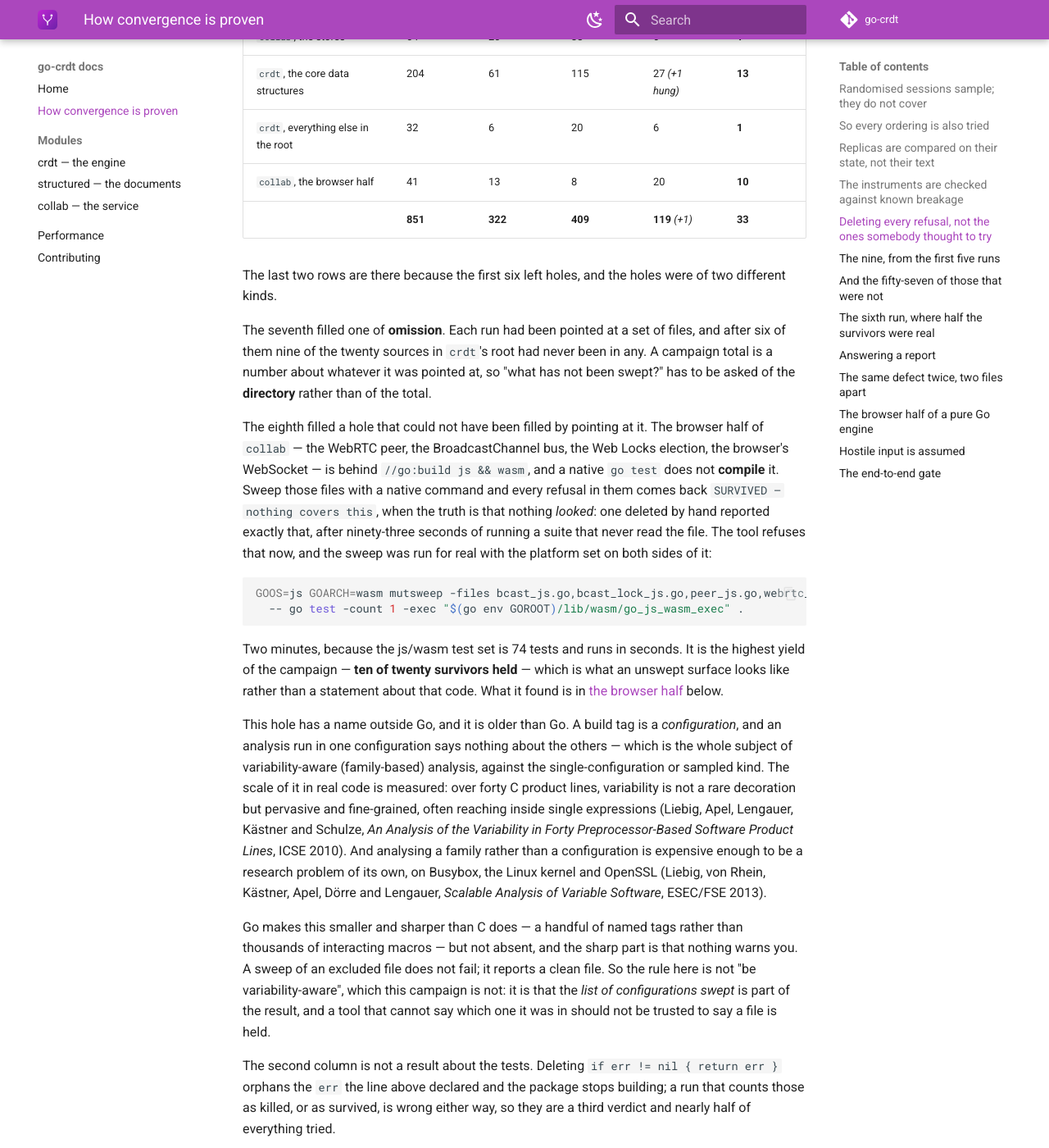
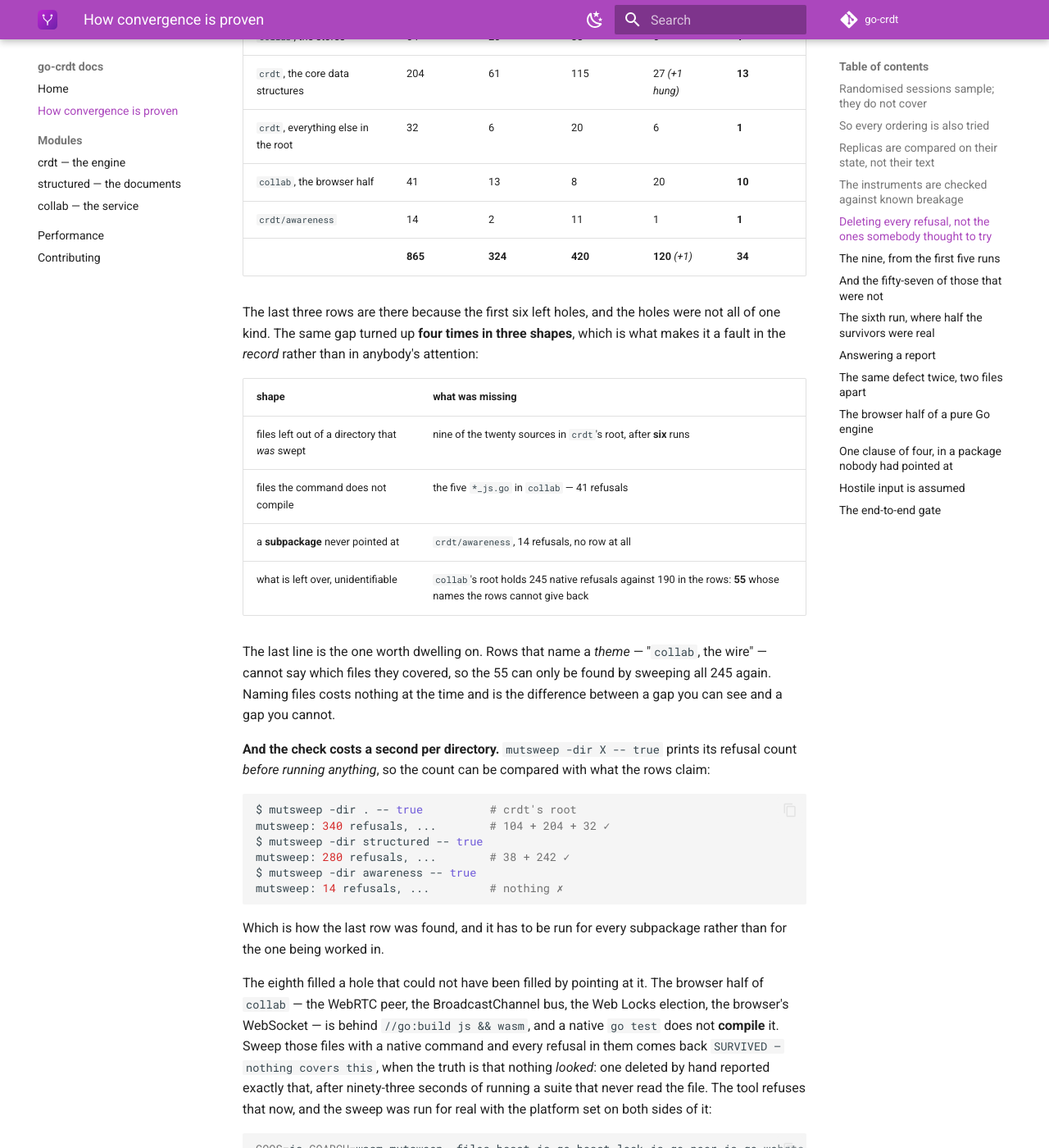
Before and after one commit to go-crdt/docs, an MkDocs documentation site: the page built from docs/methodology.md, in a window 1280 px wide and 1400 px high, scrolled down 1950 px. Shown: the whole window at 82% size. Built offline with MkDocs 1.6.1 and Material for MkDocs 9.7.7, drawn with Linux system fonts in a browser that asks for light colours; the version menu is left out; some of the changed text lies outside the part shown.

Commit message:
methodology: the directory check, and a subpackage nobody had pointed at (#23)
865 refusals, 34 held. The new row is crdt/awareness -- fourteen refusals that
had been in no run, because the campaign's rows named crdt's root and
crdt/structured and this is neither.

That makes four instances of one gap in three shapes, and the page now says so
in a table, because four instances means the fault is in the RECORD rather than
in anybody's attention: files left out of a directory that was swept, files the
command does not compile, a subpackage never pointed at, and what is left over
and cannot be identified at all -- collab's root holds 245 native refusals
against 190 in the rows, and rows that name a THEME cannot say which 55 are
missing.

So the page carries the control, which costs a second per directory:
`mutsweep -dir X -- true` prints its refusal count before running anything, so
it can be compared with what the rows claim. On crdt: root 340 = 104+204+32,
structured 280 = 38+242, awareness 14 = nothing. That is how the row was found,
and it has to be run for every subpackage rather than for the one being worked
in.

The finding itself is a clause, not a guard. gone > 1 keeps the encoding
canonical -- the same state being the same bytes -- and without it a present
participant can be written 255 different ways, every one of them re-encoding to
the same thing. Which of that line's four clauses carries it was measured:
dropping only gone > 1 turns the test red, dropping only the three !okN checks
leaves the suite green.

Co-authored-by: Claude Opus 5 <noreply@anthropic.com>

````diff
--- a/docs/methodology.md
+++ b/docs/methodology.md
@@ -77,16 +77,41 @@ Eight runs, the last finished 2026-10-11:
 | `crdt`, the core data structures | 204 | 61 | 115 | 27 *(+1 hung)* | **13** |
 | `crdt`, everything else in the root | 32 | 6 | 20 | 6 | **1** |
 | `collab`, the browser half | 41 | 13 | 8 | 20 | **10** |
-| | **851** | **322** | **409** | **119** *(+1)* | **33** |
+| `crdt/awareness` | 14 | 2 | 11 | 1 | **1** |
+| | **865** | **324** | **420** | **120** *(+1)* | **34** |
 
-The last two rows are there because the first six left holes, and the holes were
-of two different kinds.
+The last three rows are there because the first six left holes, and the holes
+were not all of one kind. The same gap turned up **four times in three shapes**,
+which is what makes it a fault in the *record* rather than in anybody's
+attention:
 
-The seventh filled one of **omission**. Each run had been pointed at a set of
-files, and after six of them nine of the twenty sources in `crdt`'s root had
-never been in any. A campaign total is a number about whatever it was pointed
-at, so "what has not been swept?" has to be asked of the **directory** rather
-than of the total.
+| shape | what was missing |
+| --- | --- |
+| files left out of a directory that *was* swept | nine of the twenty sources in `crdt`'s root, after **six** runs |
+| files the command does not compile | the five `*_js.go` in `collab` — 41 refusals |
+| a **subpackage** never pointed at | `crdt/awareness`, 14 refusals, no row at all |
+| what is left over, unidentifiable | `collab`'s root holds 245 native refusals against 190 in the rows: **55** whose names the rows cannot give back |
+
+The last line is the one worth dwelling on. Rows that name a *theme* —
+"`collab`, the wire" — cannot say which files they covered, so the 55 can only be
+found by sweeping all 245 again. Naming files costs nothing at the time and is
+the difference between a gap you can see and a gap you cannot.
+
+**And the check costs a second per directory.** `mutsweep -dir X -- true` prints
+its refusal count *before running anything*, so the count can be compared with
+what the rows claim:
+
+```sh
+$ mutsweep -dir . -- true          # crdt's root
+mutsweep: 340 refusals, ...        # 104 + 204 + 32 ✓
+$ mutsweep -dir structured -- true
+mutsweep: 280 refusals, ...        # 38 + 242 ✓
+$ mutsweep -dir awareness -- true
+mutsweep: 14 refusals, ...         # nothing ✗
+```
+
+Which is how the last row was found, and it has to be run for every subpackage
+rather than for the one being worked in.
 
 The eighth filled a hole that could not have been filled by pointing at it. The
 browser half of `collab` — the WebRTC peer, the BroadcastChannel bus, the Web
@@ -387,6 +412,39 @@ a value nothing constructs, and one still blocked on a fixture — `OpenBroadcas
 *succeeds* on a context that is already over, because a tab alone in a room becomes
 its host immediately and the election never waits for anything.
 
+## One clause of four, in a package nobody had pointed at
+
+`crdt/awareness` carries presence — who is here, where their cursor is — which is
+the busiest thing on this wire, and its fourteen refusals had been in no run. One
+survived:
+
+```go
+site, ok1 := d.uvarint()
+clock, ok2 := d.uvarint()
+gone, ok3 := d.byteValue()
+if !ok1 || !ok2 || !ok3 || gone > 1 {   // ← deleted
+    return ErrMalformed
+}
+out := Update{..., Gone: gone == 1}
+```
+
+What the `gone > 1` clause keeps is the encoding being **canonical** — the same
+state being the same bytes — which is what lets snapshots here be compared by
+their bytes, and which every other decoder in `crdt` insists on. Without it,
+`gone == 1` reads 2, 7 and 255 all as *false*, so one present participant can be
+written **255 different ways**. Measured on a real update:
+
+| gone byte | with the clause | without it |
+| --- | --- | --- |
+| 0 | accepted, re-encodes to the same bytes | same |
+| 2, 7, 255 | refused | accepted, re-encodes to **different** bytes |
+
+Which of the four clauses carries it was measured too, because that line is four
+decisions in one: dropping only `gone > 1` turns the new test red, and dropping
+only the three `!okN` checks leaves the whole suite green — a site, a clock or a
+byte that did not decode leaves a buffer the next read runs out of. The clause
+about what the byte *means* is the one nothing else says.
+
 One caution, learned the hard way: a **duration** taken during a campaign
 measures the campaign. One mutant appeared to leave the suite four times slower,
 which read as tests waiting on deadlines; measured afterwards in pairs it was
````
Also changed, not shown: other parts of docs/methodology.md (+2 -2 lines).
